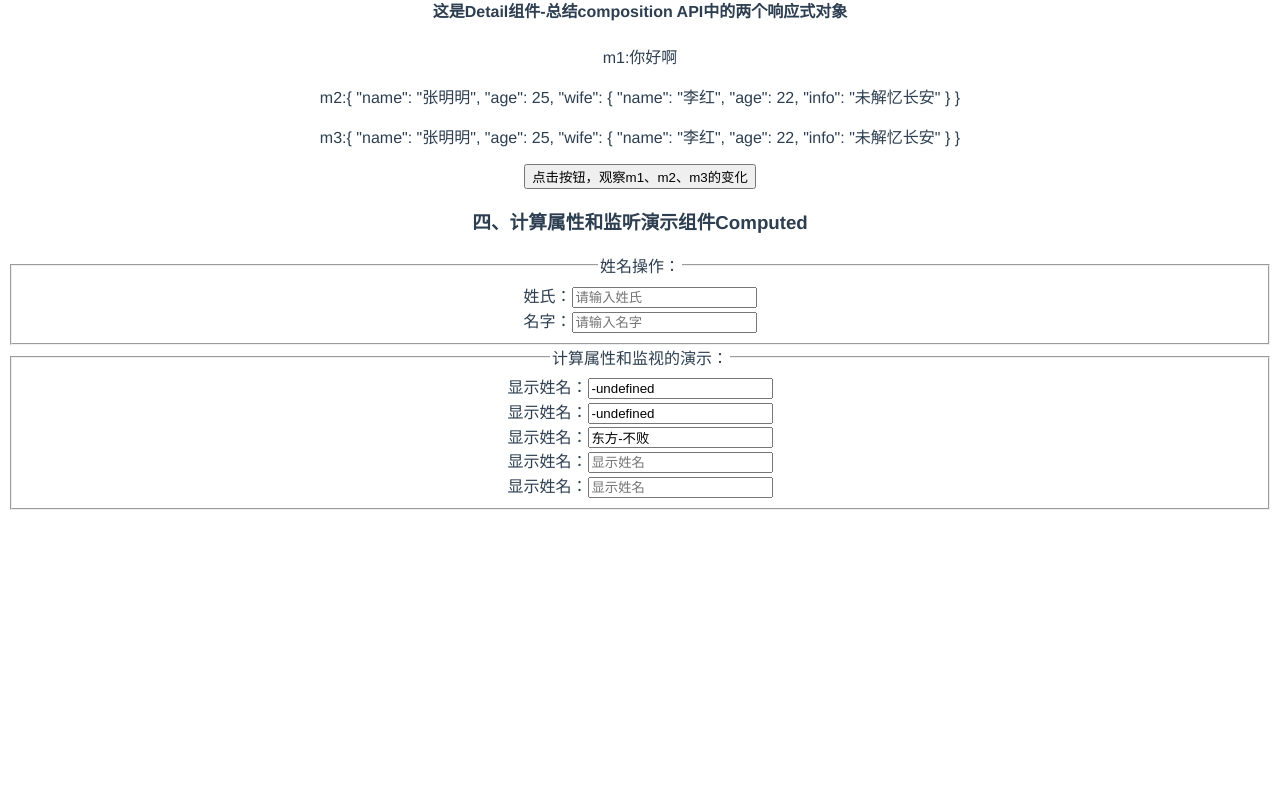
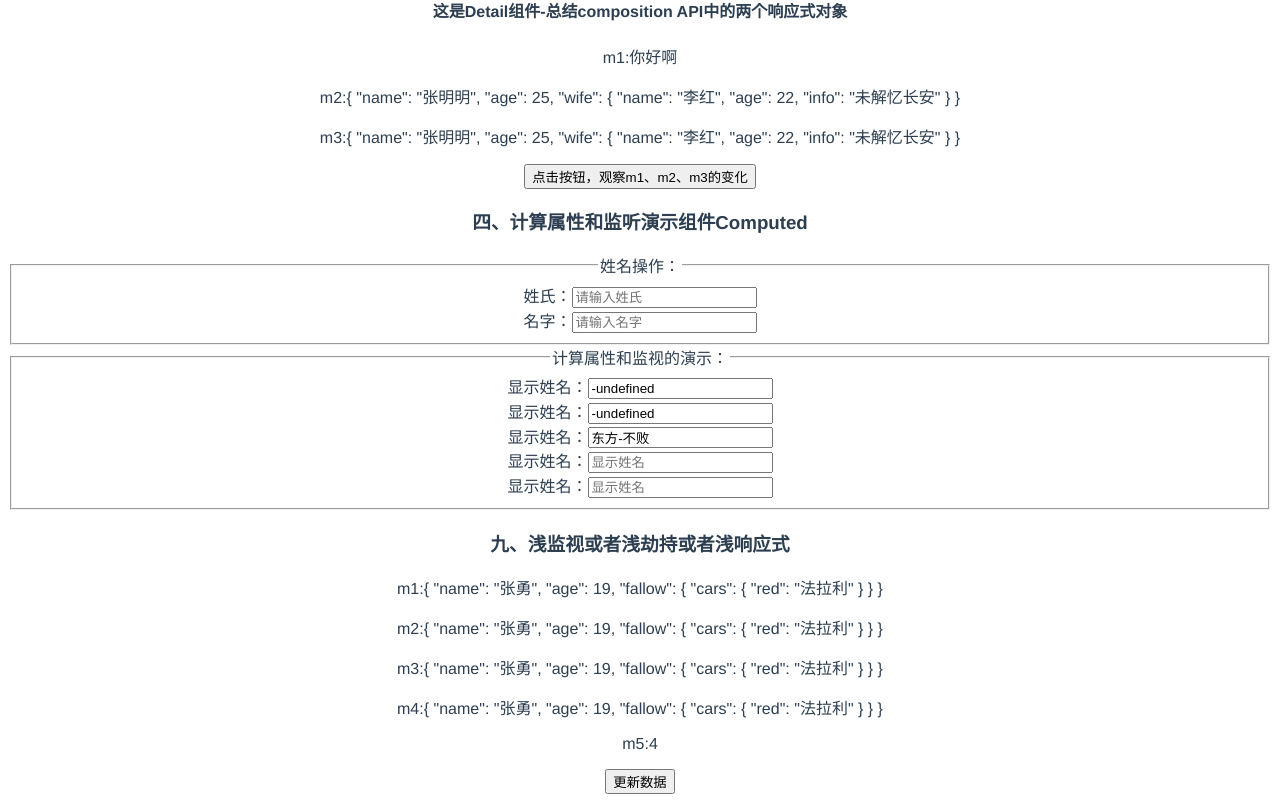
Before and after one commit to bcygsws/vue3_learn, a Vue app: page / in a window 1280 px wide. Shown: the part 1241-2043 px from the top of the page. Before the commit the page ends 1759 px from the top, so only its background shows below. Built offline with nearby package versions, Linux system fonts and the light colour scheme.

Commit message:
:zap: 深度响应和浅响应

```diff
--- /dev/null
+++ b/src/components/shallow_reactive/ShallowReactive.vue
@@ -0,0 +1,105 @@
+<template>
+  <h3>九、浅监视或者浅劫持或者浅响应式</h3>
+  <p>m1:{{ m1 }}</p>
+  <p>m2:{{ m2 }}</p>
+  <p>m3:{{ m3 }}</p>
+  <p>m4:{{ m4 }}</p>
+  <p>m5:{{ m5 }}</p>
+  <button @click="changeData">更新数据</button>
+</template>
+<script lang="ts">
+import {
+  defineComponent,
+  ref,
+  reactive,
+  shallowReactive,
+  shallowRef
+} from 'vue';
+export default defineComponent({
+  name: 'ShallowReactive',
+  setup() {
+    const m1 = reactive({
+      name: '张勇',
+      age: 19,
+      fallow: {
+        cars: { red: '法拉利' }
+      }
+    });
+    const m2 = shallowReactive({
+      name: '张勇',
+      age: 19,
+      fallow: {
+        cars: { red: '法拉利' }
+      }
+    });
+    const m3 = ref({
+      name: '张勇',
+      age: 19,
+      fallow: {
+        cars: { red: '法拉利' }
+      }
+    });
+    const m4 = shallowRef({
+      name: '张勇',
+      age: 19,
+      fallow: {
+        cars: { red: '法拉利' }
+      }
+    });
+    // 只处理value的响应式(基本类型数据的)，传入的对象不会进行reactive处理
+    const m5 = shallowRef(4);
+    // 更新数据的方法changeData
+    function changeData() {
+      // 注意：这俩操作要单独验证，观看状态
+
+      // m1：深度监视、深度响应式，深度劫持
+      // m1.name += '==';
+      // m1.fallow.cars.red += '1';
+
+      // m2：浅监视、浅响应式、浅劫持
+      // m2.name += '==';
+      // m2.fallow.cars.red += '1';
+
+      // m3：ref传入对象，内部会按照reactive进行处理，等效于第一种情形了
+      // m3深监视、深劫持、深度响应式
+      // m3.value.name += '==';
+      // m3.value.fallow.cars.red+="1";
+
+      // m4:浅ref shallowRef
+      // 打印m4中是一个普通对象Object，name的值确实变化了，但是没有触发页面更新
+      // m4.value.name += '==';
+      // 打印m4，m4.value是一个普通对象，cars的red值确实变化了，但是没有触发页面更新
+      // m4.value.fallow.cars.red += '1';
+      // console.log(m4);
+
+      // m5:shallowRef只会处理value的响应式，不会进行对象的reactive处理
+      m5.value += 1;
+    }
+    return {
+      m1,
+      m2,
+      m3,
+      m4,
+      changeData,
+      m5
+    };
+  }
+});
+/**
+ *
+ * @ 浅劫持、浅响应式或浅监视
+ *
+ * 总结reactive和shallowReactive ref和shallowRef的使用场合
+ * shallowReactive只处理数据对象最外层的响应式，浅响应式
+ * shallowRef只处理value的响应式，传入对象不会进行默认的reactive处理(意思是：处理基本类型时，ref和shallowRef基本等效)
+ * 1.基本数据类型的响应式，使用ref
+ * 2.ref中传入了对象，系统内部会使用reactive来处理它
+ * 3.一般情况下，用ref和reactive即可
+ * 4.如果数据的结构比较深，需求是只处理最外层的属性，使用shallowReactive
+ * 5.如果一个对象数据，后面会产生新的对象来替换，可以使用shallowRef
+ *
+ *
+ *
+ *
+ */
+</script>
--- a/src/views/About.vue
+++ b/src/views/About.vue
@@ -18,6 +18,7 @@ import DefineHook from '../components/hook/DefineHook.vue';
 import ToRefs from '../components/to_refs/ToRefs.vue';
 import ToRefs1 from '../components/to_refs/ToRefs1.vue';
 import UsingRef from '../components/to_refs/UsingRef.vue';
+
 export default defineComponent({
   name: 'About',
   // 注册子组件
--- a/src/views/Home.vue
+++ b/src/views/Home.vue
@@ -10,6 +10,8 @@
   <Fat></Fat>
   <!-- 计算属性和监听 -->
   <Computed></Computed>
+  <!-- 浅劫持 -->
+  <ShallowReactive></ShallowReactive>
 </template>
 
 <script lang="ts">
@@ -21,6 +23,7 @@ import Update from '../components/update/Update.vue';
 import Fat from '../components/update/Fat.vue';
 // 计算属性和监听
 import Computed from '../components/computed/Computed.vue';
+import ShallowReactive from '../components/shallow_reactive/ShallowReactive.vue';
 import { defineComponent } from 'vue';
 // 暴露出一个定义好的组件
 export default defineComponent({
@@ -32,7 +35,8 @@ export default defineComponent({
     Learn,
     Update,
     Fat,
-    Computed
+    Computed,
+    ShallowReactive
   },
   // setup相当于一个回调函数，里面返回的任何对象，对象的属性和方法，在模板中可以直接使用
   setup() {
```
